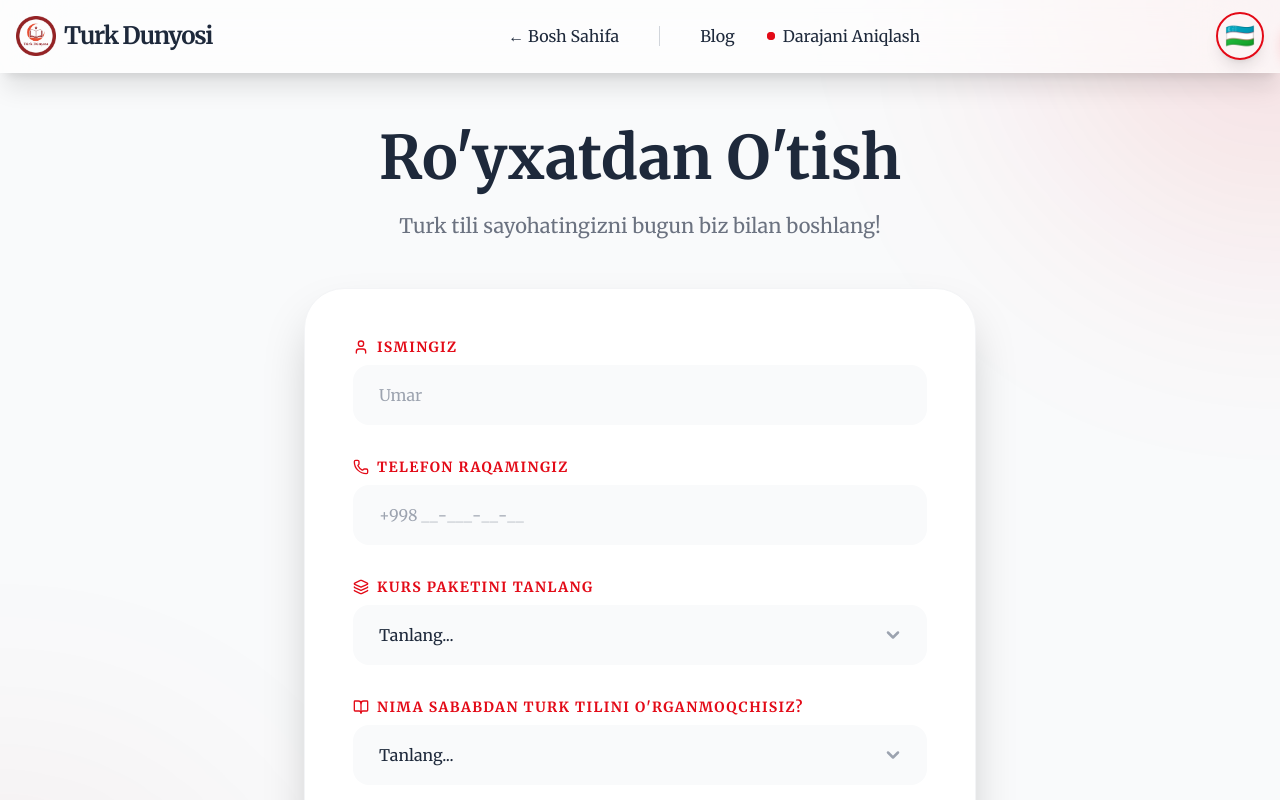
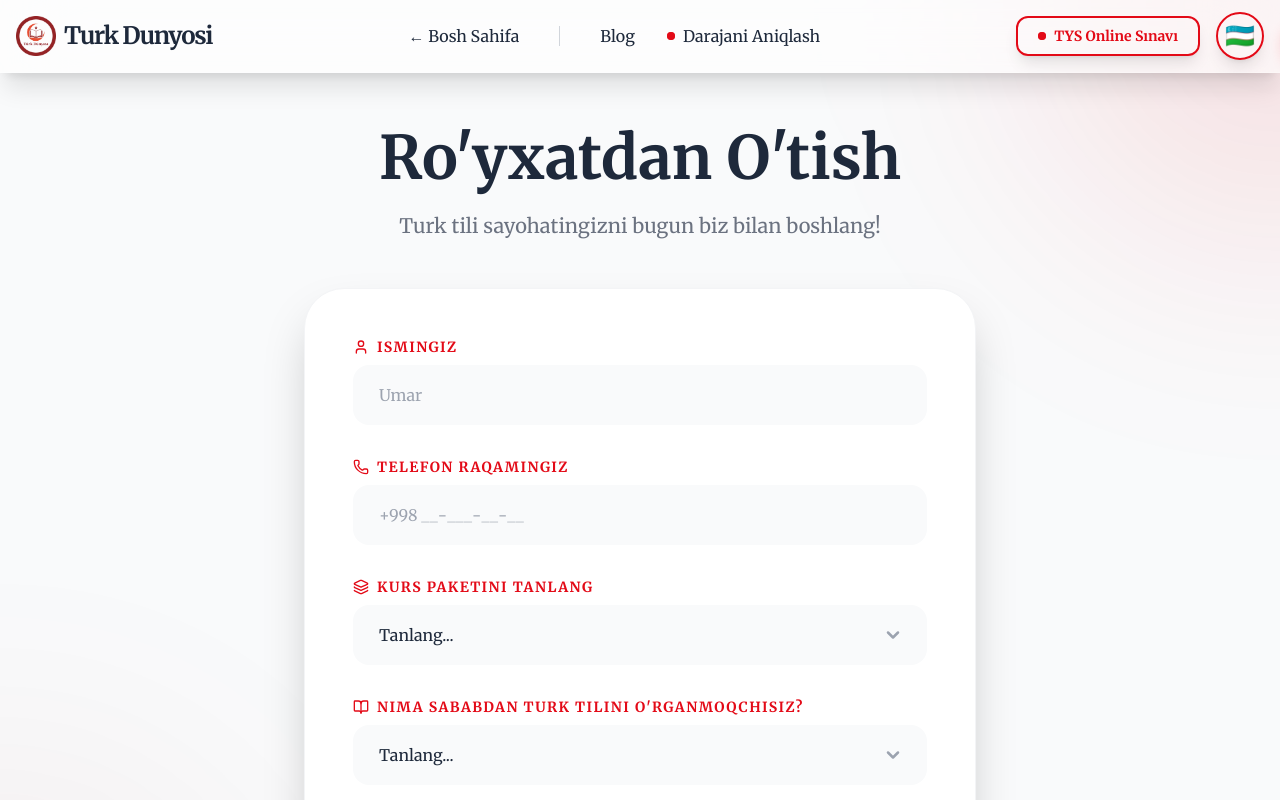
Before and after one commit to olloyortogay/mine, a React (Vite) app: page /register in a window 1280 px wide. Shown: the top 800 px of the page. Built offline with nearby package versions, Linux system fonts and the light colour scheme.

Commit message:
feat: add TYS Online Sinavi button to Hero and Navbar

```diff
--- a/src/components/Hero.jsx
+++ b/src/components/Hero.jsx
@@ -172,6 +172,26 @@ const Hero = () => {
                             </a>
                         </motion.div>
 
+                        <motion.div
+                            variants={buttonVariants}
+                            whileHover="hover"
+                            whileTap="tap"
+                        >
+                            <a href="https://sinav.turkdunyasi.uz" target="_blank" rel="noopener noreferrer">
+                                <Button
+                                    variant="outline"
+                                    className="text-xl px-12 py-5 rounded-full shadow-[0_0_20px_rgba(255,255,255,0.3)] bg-white/10 text-white backdrop-blur-md border border-white/40 hover:bg-white hover:text-dark font-bold hover:shadow-[0_0_30px_rgba(255,255,255,0.8)] transition-all duration-300 flex items-center justify-center gap-3 overflow-hidden group relative"
+                                >
+                                    <div className="absolute inset-0 -translate-x-full group-hover:animate-[shimmer_1.5s_infinite] bg-gradient-to-r from-transparent via-white/40 to-transparent"></div>
+                                    <span className="relative flex h-3 w-3">
+                                      <span className="animate-ping absolute inline-flex h-full w-full rounded-full bg-red-400 opacity-75"></span>
+                                      <span className="relative inline-flex rounded-full h-3 w-3 bg-red-500"></span>
+                                    </span>
+                                    TYS Online Sınavı
+                                </Button>
+                            </a>
+                        </motion.div>
+
                     </motion.div>
                 </motion.div>
             </motion.div>
--- a/src/components/Navbar.jsx
+++ b/src/components/Navbar.jsx
@@ -102,6 +102,22 @@ const Navbar = () => {
 
                 {/* Actions */}
                 <div className="hidden md:flex items-center gap-4 relative">
+                    {/* TYS Sınavı Button */}
+                    <a
+                        href="https://sinav.turkdunyasi.uz"
+                        target="_blank"
+                        rel="noopener noreferrer"
+                        className={`px-5 py-2 rounded-xl text-sm font-bold flex items-center gap-2 border-2 transition-all shadow-lg overflow-hidden relative group ${isDarkHeader ? 'border-primary text-primary hover:bg-primary/10' : 'border-white text-white hover:bg-white/20'}`}
+                        title="TYS Semavi Testi / Deneme Sınavı"
+                    >
+                        <div className={`absolute inset-0 -translate-x-full group-hover:animate-[shimmer_1.5s_infinite] bg-gradient-to-r from-transparent ${isDarkHeader ? 'via-primary/20' : 'via-white/40'} to-transparent`}></div>
+                        <span className="relative flex h-2 w-2">
+                            <span className={`animate-ping absolute inline-flex h-full w-full rounded-full opacity-75 ${isDarkHeader ? 'bg-primary' : 'bg-white'}`}></span>
+                            <span className={`relative inline-flex rounded-full h-2 w-2 ${isDarkHeader ? 'bg-primary' : 'bg-white'}`}></span>
+                        </span>
+                        TYS Online Sınavı
+                    </a>
+
                     {isHomePage && (
                         <>
                             {/* 1. Instagram Link */}
@@ -186,6 +202,21 @@ const Navbar = () => {
                             exit={{ opacity: 0, y: -20 }}
                             className="absolute top-full left-0 right-0 bg-white dark:bg-gray-900 border-b border-gray-100 dark:border-gray-800 p-5 md:hidden flex flex-col gap-4 shadow-lg"
                         >
+                            {/* TYS Sınavı Button (Mobile) */}
+                            <a
+                                href="https://sinav.turkdunyasi.uz"
+                                target="_blank"
+                                rel="noopener noreferrer"
+                                className="w-full py-3 rounded-xl bg-primary text-white font-bold flex items-center justify-center gap-2 shadow-lg shadow-primary/30 relative overflow-hidden group"
+                            >
+                                <div className="absolute inset-0 -translate-x-full group-hover:animate-[shimmer_1.5s_infinite] bg-gradient-to-r from-transparent via-white/40 to-transparent"></div>
+                                <span className="relative flex h-3 w-3">
+                                    <span className="animate-ping absolute inline-flex h-full w-full rounded-full bg-white opacity-75"></span>
+                                    <span className="relative inline-flex rounded-full h-3 w-3 bg-white"></span>
+                                </span>
+                                TYS Online Sınavı
+                            </a>
+
                             {isHomePage ? (
                                 <>
                                     <button onClick={() => scrollToSection('hero')} className="block py-2 font-medium text-left dark:text-gray-200">{t('navbar.nav1')}</button>
--- a/tailwind.config.js
+++ b/tailwind.config.js
@@ -7,6 +7,14 @@ export default {
     darkMode: 'class',
     theme: {
         extend: {
+            keyframes: {
+                shimmer: {
+                    '100%': { transform: 'translateX(100%)' },
+                }
+            },
+            animation: {
+                shimmer: 'shimmer 1.5s infinite',
+            },
             colors: {
                 primary: '#E30A17', // Turkish Flag Red
                 secondary: '#8a040b', // Darker Red
```
